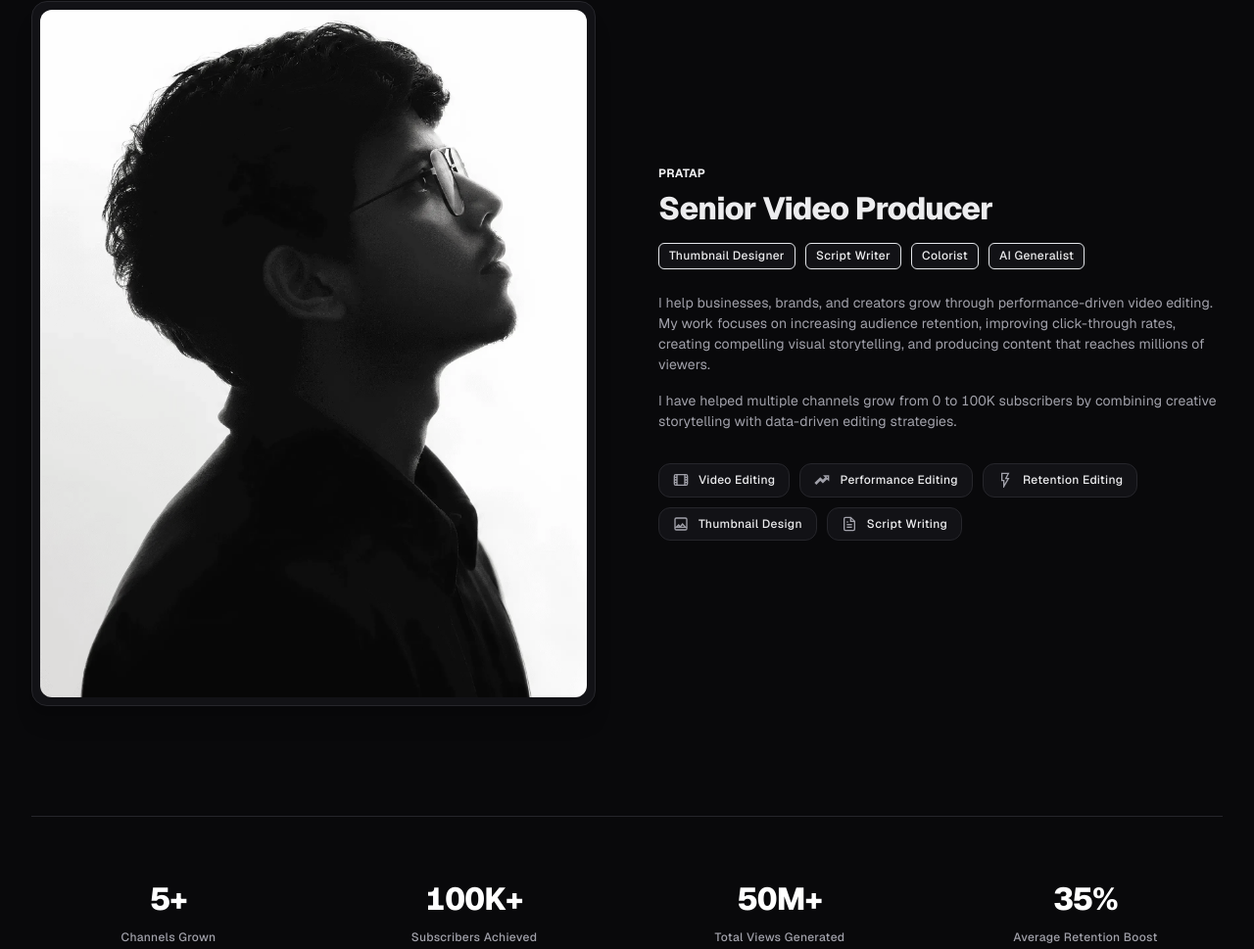
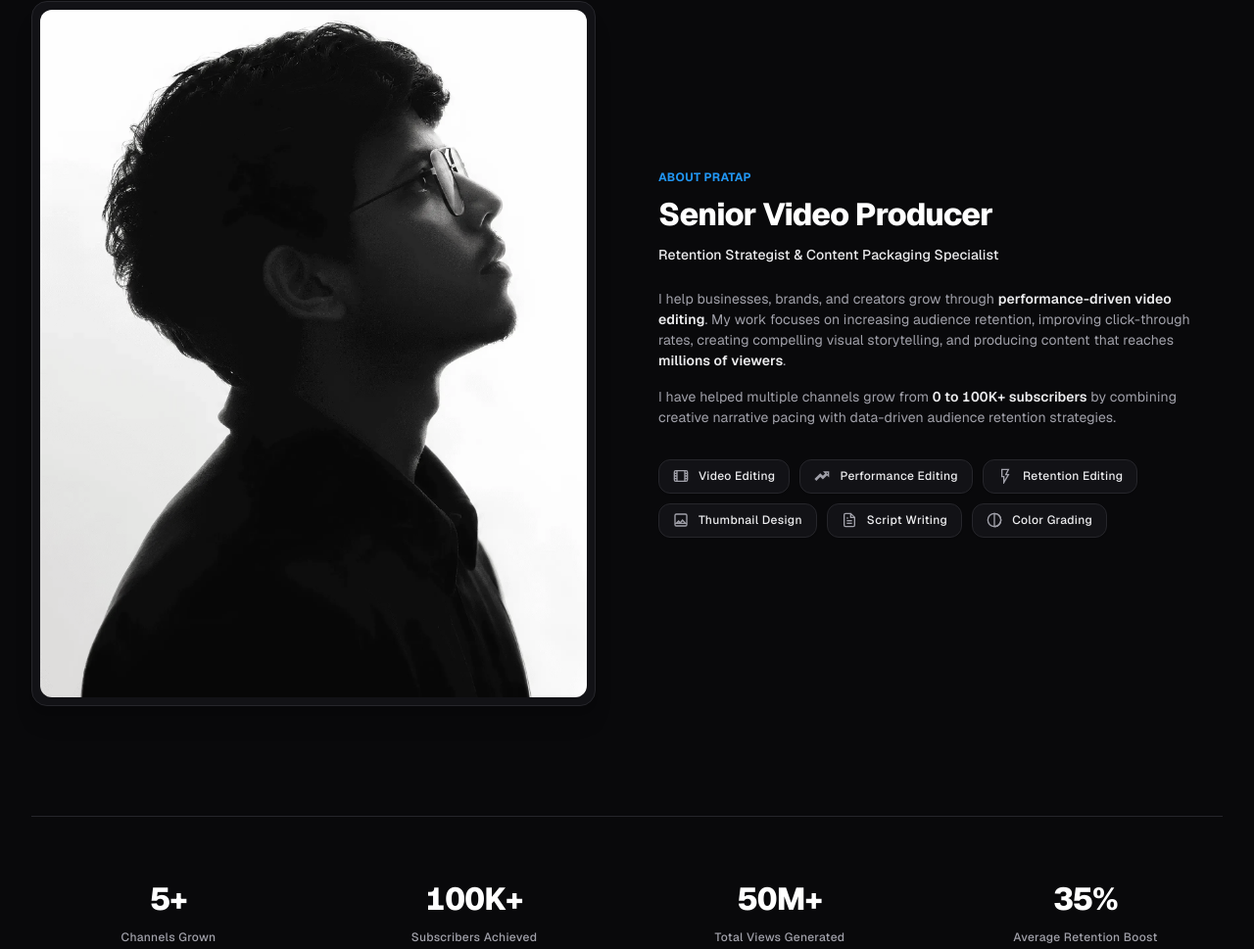
Before and after one commit to sandeepisconscious-create/Pratap, a website with bundled scripts: page index.html in a window 1280 px wide. Shown: the part 3184-4153 px from the top of the page at 98% size. Built offline with nearby package versions, Linux system fonts and the light colour scheme; files whose address does not match are found by name.

Commit message:
refactor(about): eliminate redundant pills, clarify typographic hierarchy, and elevate skill capability cards

```diff
--- a/index.html
+++ b/index.html
@@ -1113,51 +1113,47 @@
               />
             </div>
           </div>
-          <div class="flex flex-col">
+          <div class="flex flex-col justify-center">
             <span
-              class="block text-xs uppercase tracking-widest font-bold mb-2 text-text-secondary/90"
-              >Pratap</span
-            >
-            <h2 class="text-3xl font-extrabold mb-4">Senior Video Producer</h2>
-            <div
-              class="flex flex-wrap items-center gap-2 sm:gap-2.5 text-text-primary font-medium text-xs sm:text-sm mb-6 leading-relaxed tracking-wide"
-            >
-              <span
-                class="px-2.5 py-1 rounded-md bg-custom-surface border border-custom-border/80 hover:text-white hover:border-accent/40 transition-colors cursor-default"
-                >Thumbnail Designer</span
-              >
-              <span
-                class="px-2.5 py-1 rounded-md bg-custom-surface border border-custom-border/80 hover:text-white hover:border-accent/40 transition-colors cursor-default"
-                >Script Writer</span
-              >
-              <span
-                class="px-2.5 py-1 rounded-md bg-custom-surface border border-custom-border/80 hover:text-white hover:border-accent/40 transition-colors cursor-default"
-                >Colorist</span
-              >
-              <span
-                class="px-2.5 py-1 rounded-md bg-custom-surface border border-custom-border/80 hover:text-white hover:border-accent/40 transition-colors cursor-default"
-                >AI Generalist</span
-              >
-            </div>
+              class="block text-xs uppercase tracking-widest font-bold mb-2.5 text-accent"
+              >About Pratap</span
+            >
+            <h2
+              class="text-3xl sm:text-4xl font-extrabold mb-3 tracking-tight text-white"
+            >
+              Senior Video Producer
+            </h2>
             <p
-              class="text-text-secondary text-sm leading-relaxed mb-4 tracking-wide"
-            >
-              I help businesses, brands, and creators grow through
-              performance-driven video editing. My work focuses on increasing
-              audience retention, improving click-through rates, creating
-              compelling visual storytelling, and producing content that reaches
-              millions of viewers.
+              class="text-sm font-medium text-text-secondary/80 mb-6 leading-relaxed tracking-wide"
+            >
+              Retention Strategist & Content Packaging Specialist
             </p>
-            <p
-              class="text-text-secondary text-sm leading-relaxed mb-8 tracking-wide"
-            >
-              I have helped multiple channels grow from 0 to 100K subscribers by
-              combining creative storytelling with data-driven editing
-              strategies.
-            </p>
+            <div
+              class="space-y-4 text-text-secondary text-sm leading-relaxed mb-8 tracking-wide"
+            >
+              <p>
+                I help businesses, brands, and creators grow through
+                <strong class="font-semibold text-text-primary"
+                  >performance-driven video editing</strong
+                >. My work focuses on increasing audience retention, improving
+                click-through rates, creating compelling visual storytelling,
+                and producing content that reaches
+                <strong class="font-semibold text-text-primary"
+                  >millions of viewers</strong
+                >.
+              </p>
+              <p>
+                I have helped multiple channels grow from
+                <strong class="font-semibold text-text-primary"
+                  >0 to 100K+ subscribers</strong
+                >
+                by combining creative narrative pacing with data-driven audience
+                retention strategies.
+              </p>
+            </div>
             <div class="flex flex-wrap gap-2.5">
               <div
-                class="flex items-center gap-2.5 bg-custom-surface border border-custom-border px-3.5 py-2 rounded-xl text-xs font-medium transition-all duration-300 hover:border-custom-border-hover hover:bg-custom-card"
+                class="flex items-center gap-2.5 bg-custom-surface border border-custom-border px-3.5 py-2 rounded-xl text-xs font-medium text-text-primary transition-all duration-300 hover:border-custom-border-hover hover:bg-custom-card shadow-sm"
               >
                 <svg
                   class="w-4 h-4 stroke-text-secondary fill-none stroke-2"
@@ -1172,7 +1168,7 @@
                 <span>Video Editing</span>
               </div>
               <div
-                class="flex items-center gap-2.5 bg-custom-surface border border-custom-border px-3.5 py-2 rounded-xl text-xs font-medium transition-all duration-300 hover:border-custom-border-hover hover:bg-custom-card"
+                class="flex items-center gap-2.5 bg-custom-surface border border-custom-border px-3.5 py-2 rounded-xl text-xs font-medium text-text-primary transition-all duration-300 hover:border-custom-border-hover hover:bg-custom-card shadow-sm"
               >
                 <svg
                   class="w-4 h-4 stroke-text-secondary fill-none stroke-2"
@@ -1186,7 +1182,7 @@
                 <span>Performance Editing</span>
               </div>
               <div
-                class="flex items-center gap-2.5 bg-custom-surface border border-custom-border px-3.5 py-2 rounded-xl text-xs font-medium transition-all duration-300 hover:border-custom-border-hover hover:bg-custom-card"
+                class="flex items-center gap-2.5 bg-custom-surface border border-custom-border px-3.5 py-2 rounded-xl text-xs font-medium text-text-primary transition-all duration-300 hover:border-custom-border-hover hover:bg-custom-card shadow-sm"
               >
                 <svg
                   class="w-4 h-4 stroke-text-secondary fill-none stroke-2"
@@ -1198,7 +1194,7 @@
                 <span>Retention Editing</span>
               </div>
               <div
-                class="flex items-center gap-2.5 bg-custom-surface border border-custom-border px-3.5 py-2 rounded-xl text-xs font-medium transition-all duration-300 hover:border-custom-border-hover hover:bg-custom-card"
+                class="flex items-center gap-2.5 bg-custom-surface border border-custom-border px-3.5 py-2 rounded-xl text-xs font-medium text-text-primary transition-all duration-300 hover:border-custom-border-hover hover:bg-custom-card shadow-sm"
               >
                 <svg
                   class="w-4 h-4 stroke-text-secondary fill-none stroke-2"
@@ -1212,7 +1208,7 @@
                 <span>Thumbnail Design</span>
               </div>
               <div
-                class="flex items-center gap-2.5 bg-custom-surface border border-custom-border px-3.5 py-2 rounded-xl text-xs font-medium transition-all duration-300 hover:border-custom-border-hover hover:bg-custom-card"
+                class="flex items-center gap-2.5 bg-custom-surface border border-custom-border px-3.5 py-2 rounded-xl text-xs font-medium text-text-primary transition-all duration-300 hover:border-custom-border-hover hover:bg-custom-card shadow-sm"
               >
                 <svg
                   class="w-4 h-4 stroke-text-secondary fill-none stroke-2"
@@ -1228,6 +1224,19 @@
                   <polyline points="10 9 9 9 8 9"></polyline>
                 </svg>
                 <span>Script Writing</span>
+              </div>
+              <div
+                class="flex items-center gap-2.5 bg-custom-surface border border-custom-border px-3.5 py-2 rounded-xl text-xs font-medium text-text-primary transition-all duration-300 hover:border-custom-border-hover hover:bg-custom-card shadow-sm"
+              >
+                <svg
+                  class="w-4 h-4 stroke-text-secondary fill-none stroke-2"
+                  xmlns="http://www.w3.org/2000/svg"
+                  viewBox="0 0 24 24"
+                >
+                  <circle cx="12" cy="12" r="10"></circle>
+                  <path d="M12 2a10 10 0 0 1 0 20z"></path>
+                </svg>
+                <span>Color Grading</span>
               </div>
             </div>
           </div>
```
